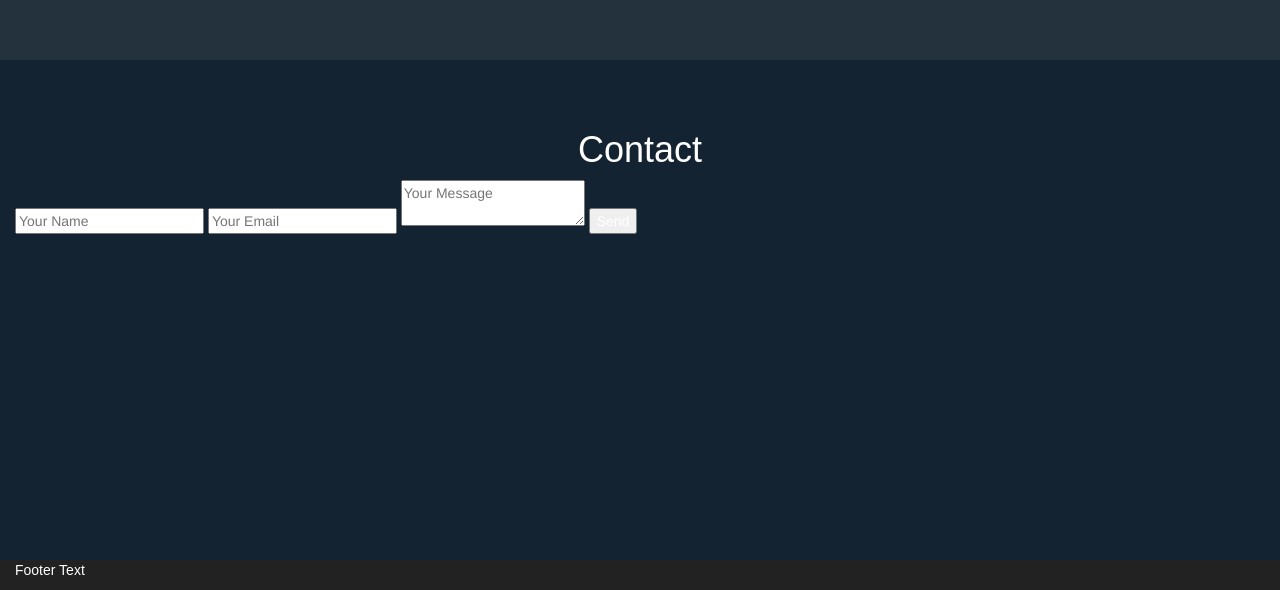
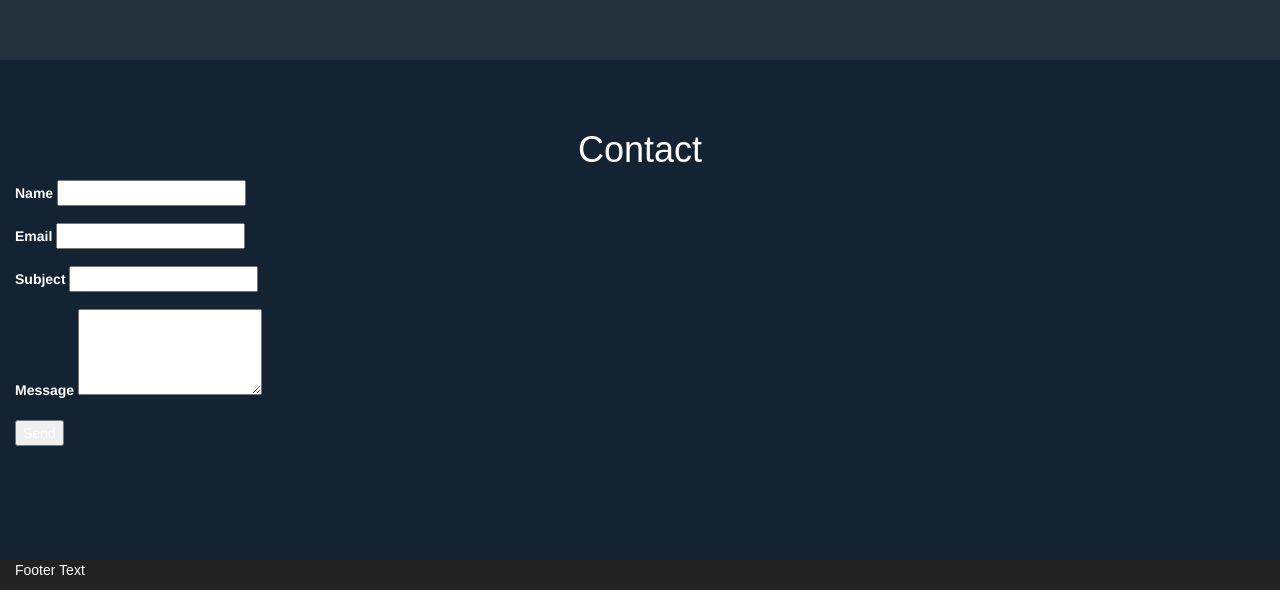
Before and after one commit to clblumhardt/clblumhardt.github.io, a plain HTML site: page index.html in a window 1280 px wide. Shown: the part 940-1530 px from the top of the page. Drawn offline with nearby package versions, Linux system fonts and the light colour scheme.

Commit message:
form updates

```diff
--- /dev/null
+++ b/JSscript/script.js
@@ -0,0 +1,10 @@
+function sendMail(){
+    let params = {
+        name : document.getElementById("name").value,
+        email : document.getElementById("email").value,
+        subject : document.getElementById("subject").value,
+        message : document.getElementById("message").value,
+    }
+
+    emailjs.send("service_4xacwj6","template_ny8iuof",params).then(alert("Email Sent!"))
+}
--- a/index.html
+++ b/index.html
@@ -7,7 +7,6 @@
   <link rel="stylesheet" href="CSS_downloaded_libraries/bootstrap-3.4.1-dist/css/bootstrap.min.css">
   <link rel="stylesheet" href="myCSS_styleFiles/Content_Styles.css">
   <script src="JS_downloaded_libraries/jquery-3.7.1.min.js"></script>
-
   <script src="JS_downloaded_libraries/bootstrap-3.4.1-dist/js/bootstrap.bundle.min.js"></script>
   <script type="text/javascript" src="https://cdn.jsdelivr.net/npm/@emailjs/browser@4/dist/email.min.js"></script>
   <script type="text/javascript">
@@ -17,6 +16,7 @@
       });
     })();
   </script>
+  <script src="JSscript/script.js"></script>
 
 </head>
 <body data-spy="scroll" data-target=".navbar" data-offset="50">
@@ -88,18 +88,34 @@
 <!--Section 3 w/ Contact Form-->
 <div id="section3" class="container-fluid">
   <h1>Contact</h1>
-      <form id="contact-form">
-        <input type="text" name="from_name" placeholder="Your Name">
-        <input type="email" name="user_email" placeholder="Your Email">
-        <textarea name="message" placeholder="Your Message"></textarea>
-        <button type="submit">Send</button>
+      <form>
+        <div class="form-group">
+          <label for="name">Name</label>
+          <input type="text" id="name" name="name" required>
+        </div>
+        <div class="form-group">
+          <label for="email">Email</label>
+          <input type="email" id="email" name="email" required>
+        </div>
+        <div class="form-group">
+          <label for="subject">Subject</label>
+          <input type="text" id="subject" name="subject" required>
+        </div>
+        <div class="form-group">
+          <label for="message">Message</label>
+          <textarea id="message" name="Message" rows="4" required></textarea>
+        </div>
+        <button type="submit" onclick="sendMail()">Send</button>
     </form>
   <p></p>
 </div>
+
+
 
 <footer class="container-fluid text-center">
   <p>Footer Text</p>
 </footer>
 
 </body>
+
 </html>
```
